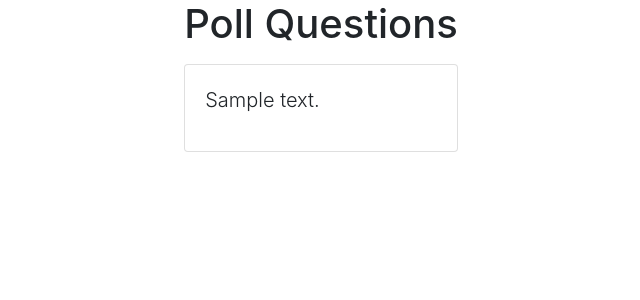
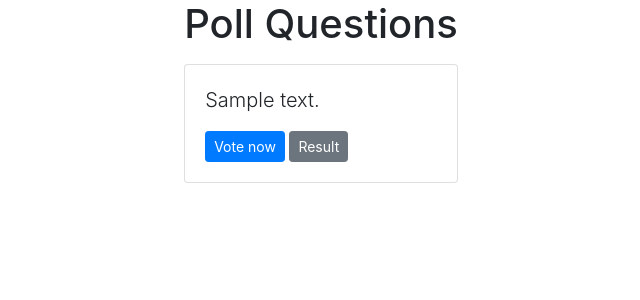
Before and after one commit to william-phokompe/adventurous-spleen, a Django app: template pollster/templates/polls/index.htm in a window 1280 px wide. Shown: the top 300 px of the page, without its empty margins (319-959 px from the left). Run offline with Django 3.2, Linux system fonts and the light colour scheme; the template is opened without the code that fills it: most values are stand-ins (such as "Sample title", 1, 10 or a date in 2020); some libraries are stand-ins or nearby versions.

Commit message:
Vote button was pointing to result instead of detail

```diff
--- a/pollster/polls/views.py
+++ b/pollster/polls/views.py
@@ -15,7 +15,7 @@ def detail(request, question_id):
         question = Question.objects.get(pk=question_id)
     except Question.DoesNotExist:
         raise Http404("Question does not exist.")
-    return render(request, 'polls/results.htm', question)
+    return render(request, 'polls/detail.htm', { 'question': question })
 
 # Get question and display results
 def results(request, question_id):
--- a/pollster/templates/polls/index.htm
+++ b/pollster/templates/polls/index.htm
@@ -6,8 +6,8 @@
         <p class="lead">
             {{question.question_text}}
         </p>
-        <!-- <a href="{% url 'polls:detail' question.id %}" class="btn btn-primary btn-sm">Vote now</a>
-        <a href="{% url 'polls:detail' question.id %}" class="btn btn-secondary btn-sm">Result</a> -->
+        <a href="{% url 'polls:detail' question.id %}" class="btn btn-primary btn-sm">Vote now</a>
+        <a href="{% url 'polls:results' question.id %}" class="btn btn-secondary btn-sm">Result</a>
     </div>
 </div>
 {% endfor %} {% else %}
```
